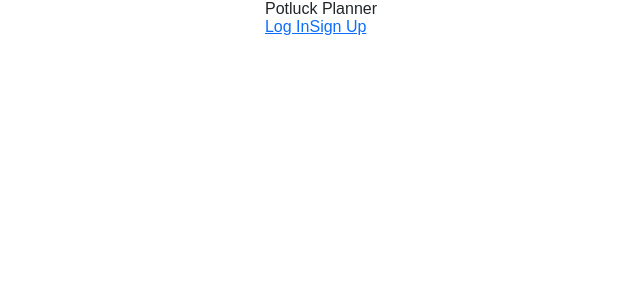
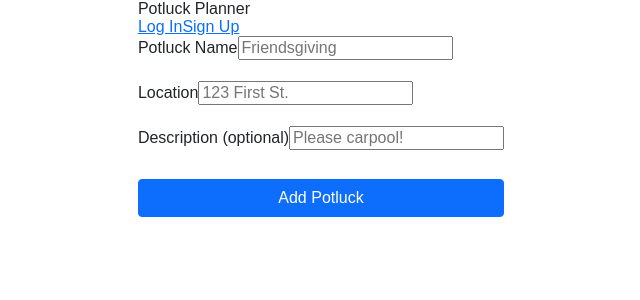
Before and after one commit to jessykim/potluck-planner, a React (Create React App) app: page /potlucks/add in a window 1280 px wide. Shown: the top 300 px of the page, without its empty margins (319-959 px from the left). Built offline with nearby package versions, Linux system fonts and the light colour scheme; no server answers.

Commit message:
adjust add potluck functionality and fix 404 error

```diff
--- a/src/App.jsx
+++ b/src/App.jsx
@@ -9,6 +9,7 @@ import Login from './pages/Login/Login'
 import Profiles from './pages/Profiles/Profiles'
 import ChangePassword from './pages/ChangePassword/ChangePassword'
 import AddPotluck from './pages/AddPotluck/AddPotluck'
+import PotluckList from './pages/PotluckList/PotluckList'
 
 // components
 import NavBar from './components/NavBar/NavBar'
@@ -17,6 +18,7 @@ import ProtectedRoute from './components/ProtectedRoute/ProtectedRoute'
 // services
 import * as authService from './services/authService'
 import * as potluckService from './services/potluckService'
+// import * as profileService from './services/profileService'
 
 // styles
 import './App.css'
@@ -28,11 +30,12 @@ function App() {
 
   useEffect(() => {
     const fetchAllPotlucks = async () => {
-      const potluckData = await potluckService.getAll()
+      const potluckData = await potluckService.index()
+      console.log('Potluck Data:', potluckData)
       setPotlucks(potluckData)
     }
-    fetchAllPotlucks()
-  }, [])
+    if (user) fetchAllPotlucks()
+  }, [user])
 
   const handleLogout = () => {
     authService.logout()
@@ -44,9 +47,9 @@ function App() {
     setUser(authService.getUser())
   }
 
-  const handleAddPotluck = async newPotluckData => {
-    const newPotluck = await potluckService.create(newPotluckData)
-    setPotlucks([...potlucks, newPotluck])
+  const handleAddPotluck = async (potluckData) => {
+    const newPotluck = await potluckService.create(potluckData)
+    setPotlucks([newPotluck, ...potlucks])
     navigate('/potlucks')
   }
 
@@ -81,8 +84,12 @@ function App() {
               element={user ? <ChangePassword handleSignupOrLogin={handleSignupOrLogin}/> : <navigate to="/login" />}
             />
             <Route
-              path="/add"
+              path="/potlucks/add"
               element={<AddPotluck handleAddPotluck={handleAddPotluck} />}
+            />
+            <Route
+              path="/potlucks"
+              element={<PotluckList potlucks={potlucks} />}
             />
           </Routes>
         </main>
--- a/src/components/NavBar/NavBar.jsx
+++ b/src/components/NavBar/NavBar.jsx
@@ -7,10 +7,10 @@ const NavBar = ({ user, handleLogout }) => {
         Potluck Planner
         {user ?
           <nav>
-            <Link to="/">Potlucks</Link>
-            <Link to="/add">Add Potluck</Link>
+            <Link to="/potlucks">Potlucks</Link>
+            <Link to="/potlucks/add">Add Potluck</Link>
             <Link to="/profiles">Profiles</Link>
-            <Link to="" onClick={handleLogout}>Log Out</Link>
+            <Link to="/" onClick={handleLogout}>Log Out</Link>
             <Link to="/changePassword">Change Password</Link>
           </nav>
         :
--- /dev/null
+++ b/src/components/PotluckForm/PotluckForm.jsx
@@ -0,0 +1,59 @@
+const PotluckForm = (props) => {
+  return (
+    <>
+      <form autoComplete="off" onSubmit={props.handleSubmit}>
+				<div className="form-group mb-3">
+					<label htmlFor="name-input" className="form-label">
+						Potluck Name
+					</label>
+					<input
+						type="text"
+						id="name-input"
+						name="name"
+            value={props.potluckForm.name}
+            onChange={props.handleChange}
+            placeholder="Friendsgiving"
+						required
+					/>
+				</div>
+				<div className="form-group mb-3">
+					<label htmlFor="location-input" className="form-label">
+						Location
+					</label>
+					<input
+						type="text"
+						id="location-input"
+						name="location"
+            value={props.potluckForm.location}
+            onChange={props.handleChange}
+            placeholder="123 First St."
+						required
+					/>
+				</div>
+				<div className="form-group mb-4">
+					<label htmlFor="description-input" className="form-label">
+						Description (optional)
+					</label>
+					<input
+						type="text"
+						id="description-input"
+						name="description"
+            value={props.potluckForm.description}
+            onChange={props.handleChange}
+            placeholder="Please carpool!"
+					/>
+				</div>
+				<div className="d-grid">
+					<button
+						type="submit"
+						className="btn btn-primary btn-fluid"
+					>
+						Add Potluck
+					</button>
+				</div>
+			</form>
+    </>
+  )
+}
+
+export default PotluckForm;
--- a/src/pages/AddPotluck/AddPotluck.jsx
+++ b/src/pages/AddPotluck/AddPotluck.jsx
@@ -1,86 +1,25 @@
-import { useState, useRef, useEffect } from "react"
+import { useState } from "react"
+import PotluckForm from "../../components/PotluckForm/PotluckForm"
 
 function AddPotluck(props) {
-  const [validForm, setValidForm] = useState(false)
-
-  const [formData, setFormData] = useState({
+  const [potluckForm, setPotluckForm] = useState({
     name: '',
     location: '',
     description: '',
   })
 
-  const handleChange = evt => {
-    setFormData({ ...formData, [evt.target.name]: evt.target.value})
+  const handleChange = ({ target }) => {
+    setPotluckForm({ ...potluckForm, [target.name]: target.value})
   }
 
-  const formElement = useRef()
-  // console.log(formElement)
-
-  useEffect(() => {
-    formElement.current.checkValidity() ? setValidForm(true) : setValidForm(false)
-  }, [formData])
-
-
-  const handleSubmit = evt => {
-    evt.preventDefault()
-    props.handleAddPotluck(formData)
+  const handleSubmit = (e) => {
+    e.preventDefault()
+    props.handleAddPotluck(potluckForm)
   }
 
 	return (
 		<>
-			<h1>Add Potluck</h1>
-			<form autoComplete="off" ref={formElement} onSubmit={handleSubmit}>
-				<div className="form-group mb-3">
-					<label htmlFor="name-input" className="form-label">
-						Potluck's Name (required)
-					</label>
-					<input
-						type="text"
-						className="form-control"
-						id="name-input"
-						name="name"
-            value={formData.name}
-            onChange={handleChange}
-						required
-					/>
-				</div>
-				<div className="form-group mb-3">
-					<label htmlFor="location-input" className="form-label">
-						Location (required)
-					</label>
-					<input
-						type="text"
-						className="form-control"
-						id="location-input"
-						name="location"
-            value={formData.location}
-            onChange={handleChange}
-						required
-					/>
-				</div>
-				<div className="form-group mb-4">
-					<label htmlFor="description-input" className="form-label">
-						Description
-					</label>
-					<input
-						type="text"
-						className="form-control"
-						id="description-input"
-						name="description"
-            value={formData.description}
-            onChange={handleChange}
-					/>
-				</div>
-				<div className="d-grid">
-					<button
-						type="submit"
-						className="btn btn-primary btn-fluid"
-            disabled={!validForm}
-					>
-						Add Potluck
-					</button>
-				</div>
-			</form>
+			<PotluckForm potluckForm={potluckForm} handleChange={handleChange} handleSubmit={handleSubmit} />
 		</>
 	)
 }
--- a/src/pages/Landing/Landing.jsx
+++ b/src/pages/Landing/Landing.jsx
@@ -1,7 +1,7 @@
-function Greeter(props) {
+const Landing = ({user}) => {
   return (
-    <h1>Welcome to Potluck Planner</h1>
+    <h1>Welcome to Potluck Planner!</h1>
   )
 }
 
-export default Greeter
+export default Landing
--- /dev/null
+++ b/src/pages/PotluckList/PotluckList.jsx
@@ -0,0 +1,22 @@
+
+
+const PotluckList = (props) => {
+  const potlucks = props.potlucks
+  console.log(potlucks)
+  return (
+    <>
+      <h1>Potluck List</h1>
+      <div>
+        {/* {potlucks.map((potluck, idx) => (
+          <div key={idx}>
+            <p>Potluck Name: {potluck.name}</p>
+            <p>Location: {potluck.location}</p>
+            <p>Description: {potluck.description}</p>
+          </div>
+        ))} */}
+      </div>
+    </>
+  )
+}
+
+export default PotluckList
--- a/src/services/potluckService.js
+++ b/src/services/potluckService.js
@@ -1,22 +1,48 @@
+import * as tokenService from "./tokenService"
+
 const BASE_URL = `${process.env.REACT_APP_BACK_END_SERVER_URL}/api/potlucks`
 
-async function getAll() {
-  const res = await fetch(BASE_URL)
+const index = async () => {
+  try {
+    const res = await fetch(BASE_URL, {
+      headers: {'Authorization': `Bearer ${tokenService.getToken()}`}
+    })
     return res.json()
+  } catch (error) {
+    console.log(error)
+  }
 }
 
-async function create(potluck) {
+const show = async (id) => {
+  try {
+    const res = await fetch(`${BASE_URL}/${id}`, {
+      headers: { "Authorization": `Bearer ${tokenService.getToken()}`}
+    })
+    return res.json()
+  } catch (error) {
+    console.log(error)
+  }
+}
+
+const create = async (potluckData) => {
+  try {
+    // POST http://localhost:3001/api/potlucks
     const res = await fetch(BASE_URL, {
       method: 'POST',
       headers: {
-      'Content-Type': 'application/json',
+        "Authorization": `Bearer ${tokenService.getToken()}`,
+        'Content-Type': 'application/json'
       },
-    body: JSON.stringify(potluck)
+      body: JSON.stringify(potluckData)
     })
     return res.json()
+  } catch (error) {
+    console.log(error)
+  }
 }
 
 export {
 	create,
-  getAll
+  index,
+  show
 }
```
Also changed, not shown: src/components/PotluckForm/PotluckForm.module.css (added), src/pages/Landing/Landing.module.css (added), src/pages/PotluckList/PotluckList.module.css (added). Lines whose indentation alone changed are shown as unchanged.
